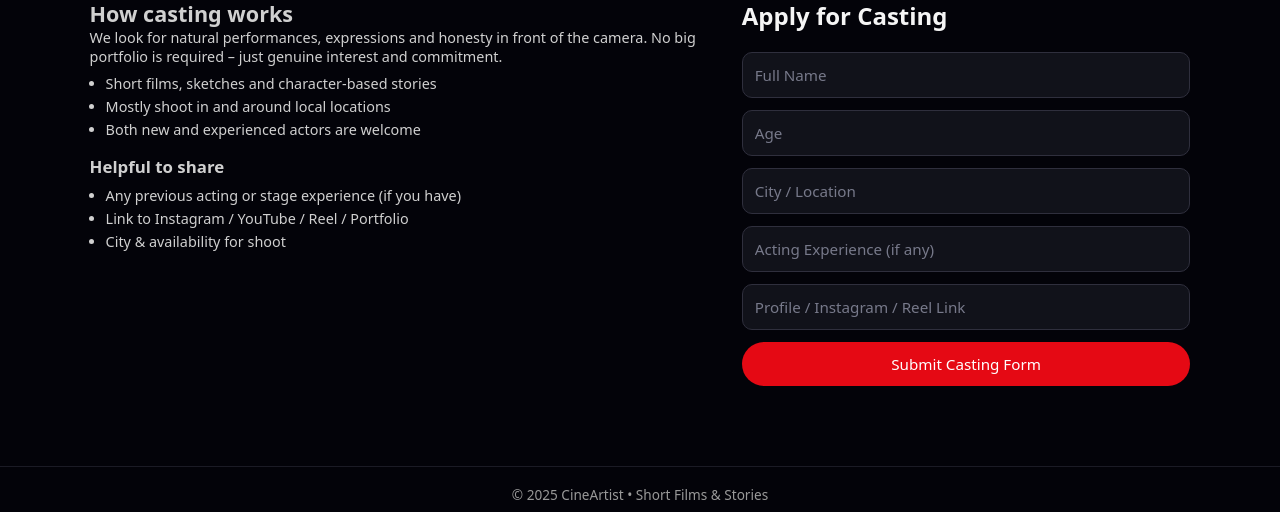
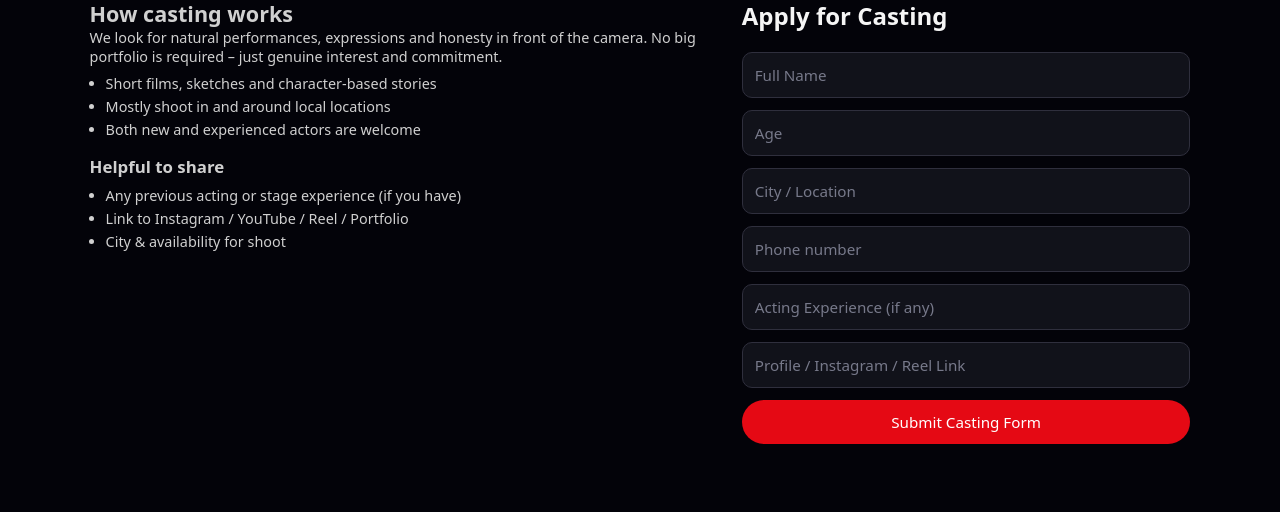
Before and after one commit to himanshubhartii/cineartist-site, a Flask app: page /casting in a window 1280 px wide. Shown: the part 201-713 px from the top of the page. Run offline with Flask 3, Linux system fonts and the light colour scheme.

Commit message:
Update casting.html

```diff
--- a/templates/casting.html
+++ b/templates/casting.html
@@ -60,6 +60,7 @@
                 <input type="text" name="name" placeholder="Full Name" required>
                 <input type="text" name="age" placeholder="Age" required>
                 <input type="text" name="city" placeholder="City / Location" required>
+                <input type="Phone number" name="phone" placeholder="Phone number" required>
                 <input type="text" name="experience" placeholder="Acting Experience (if any)">
                 <input type="text" name="profile_link" placeholder="Profile / Instagram / Reel Link">
 
```
